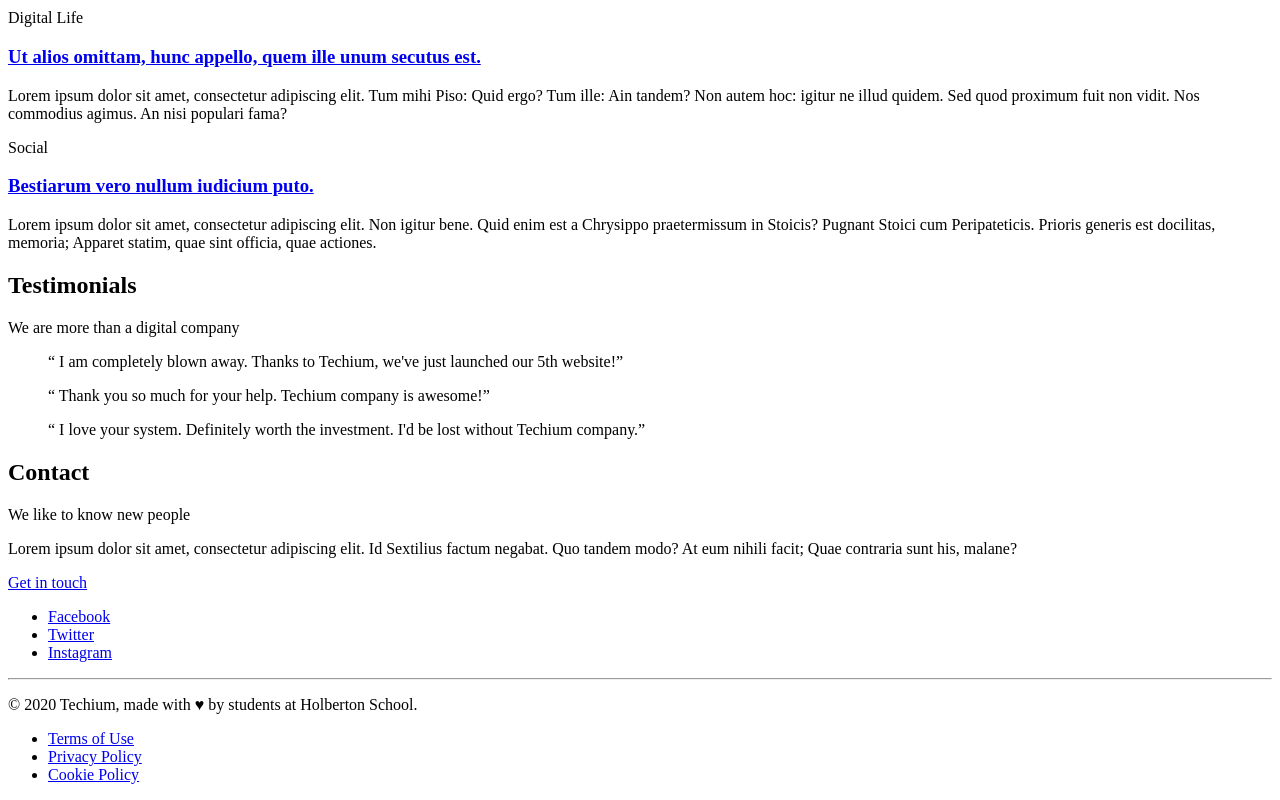
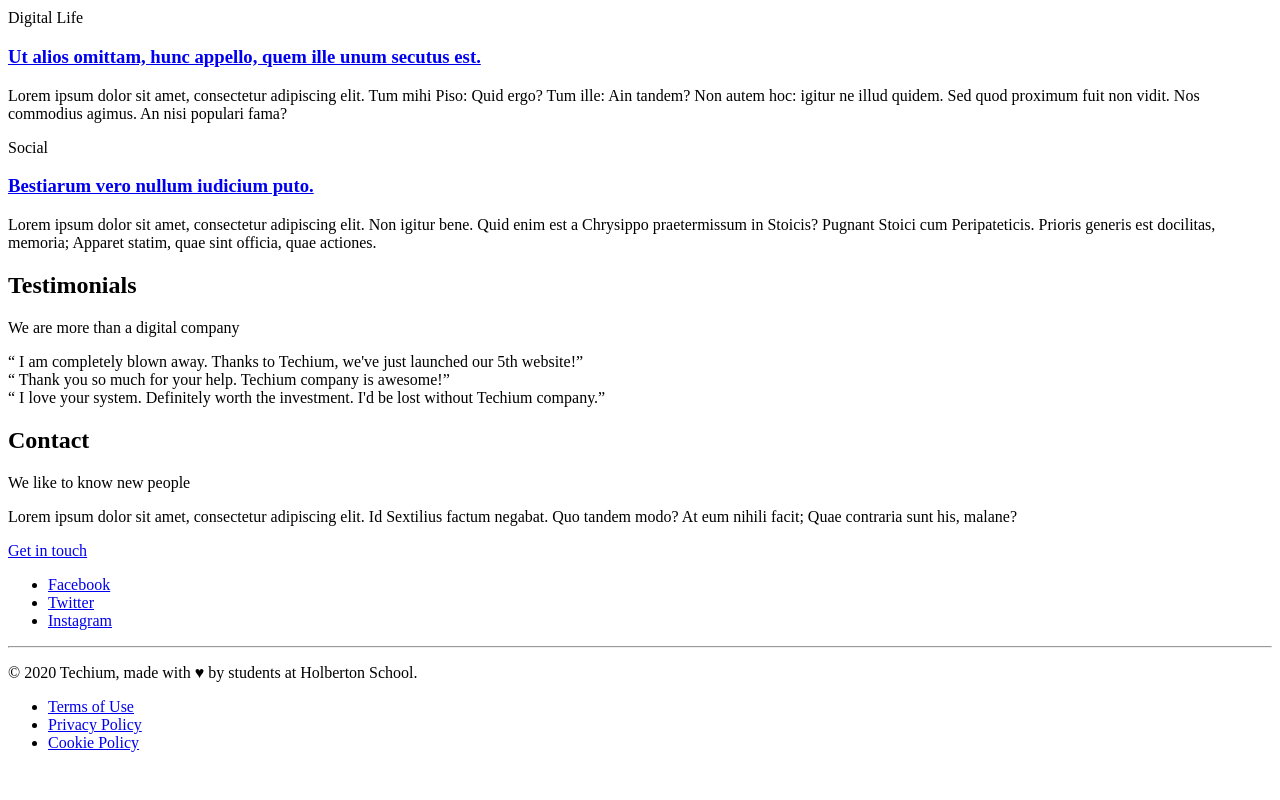
Before and after one commit to ikerikks/holbertonschool-web_front_end, a plain HTML site: page html_advanced/29-index.html in a window 1280 px wide. Shown: the part 1423-2223 px from the top of the page. After the commit the page ends 2191 px from the top, so only its background shows below. Drawn offline with Linux system fonts and the light colour scheme.

Commit message:
task29:client quotes

```diff
--- a/html_advanced/29-index.html
+++ b/html_advanced/29-index.html
@@ -147,19 +147,16 @@
                     </header>
                     <div>
                         <article>
-                            <blockquote cite="Yuri Y."><q> I am completely blown away.
+                            <q cite="Yuri Y."> I am completely blown away.
                                 Thanks to Techium, we've just launched our 5th website!</q>
-                            </blockquote>
                         </article>
                         <article>
-                            <blockquote cite="Dorrie S."><q> Thank you so much for your help.
+                            <q cite="Dorrie S."> Thank you so much for your help.
                                 Techium company is awesome!</q>
-                            </blockquote>
                         </article>
                         <article>
-                            <blockquote cite="Sven H."><q> I love your system. Definitely worth the investment.
+                            <q cite="Sven H."> I love your system. Definitely worth the investment.
                                 I'd be lost without Techium company.</q>
-                            </blockquote>
                         </article>
                     </div>
                 </div>
```
